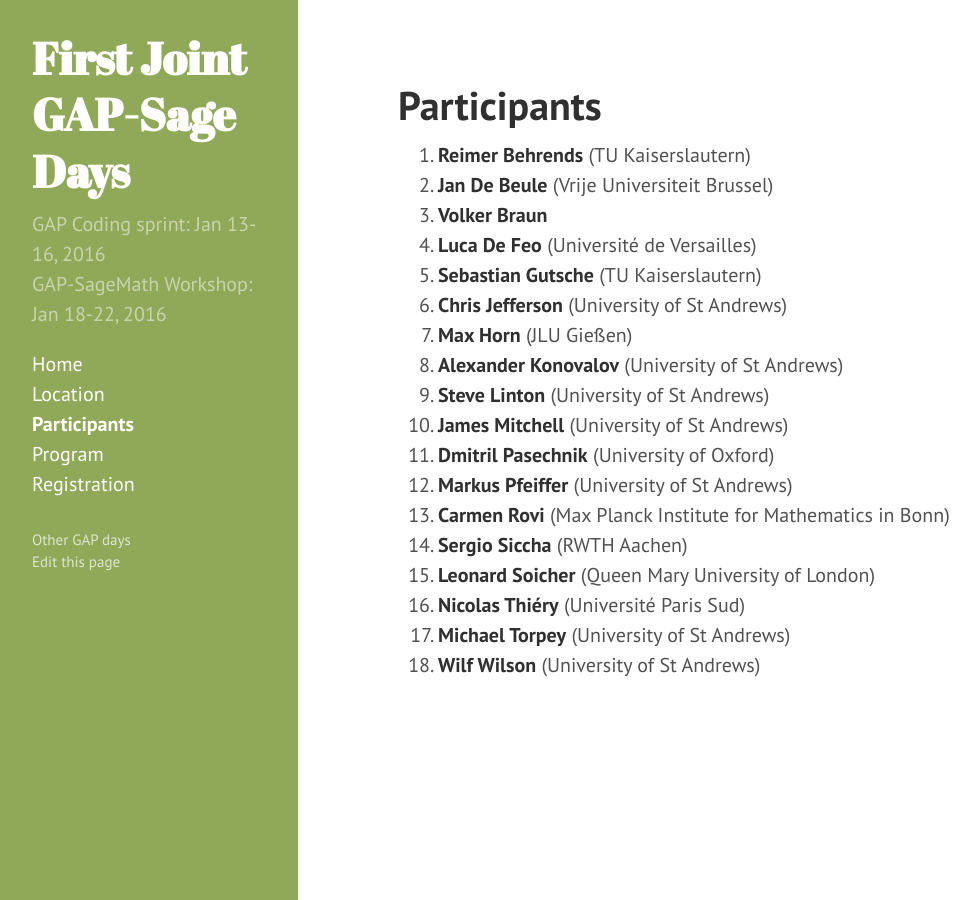
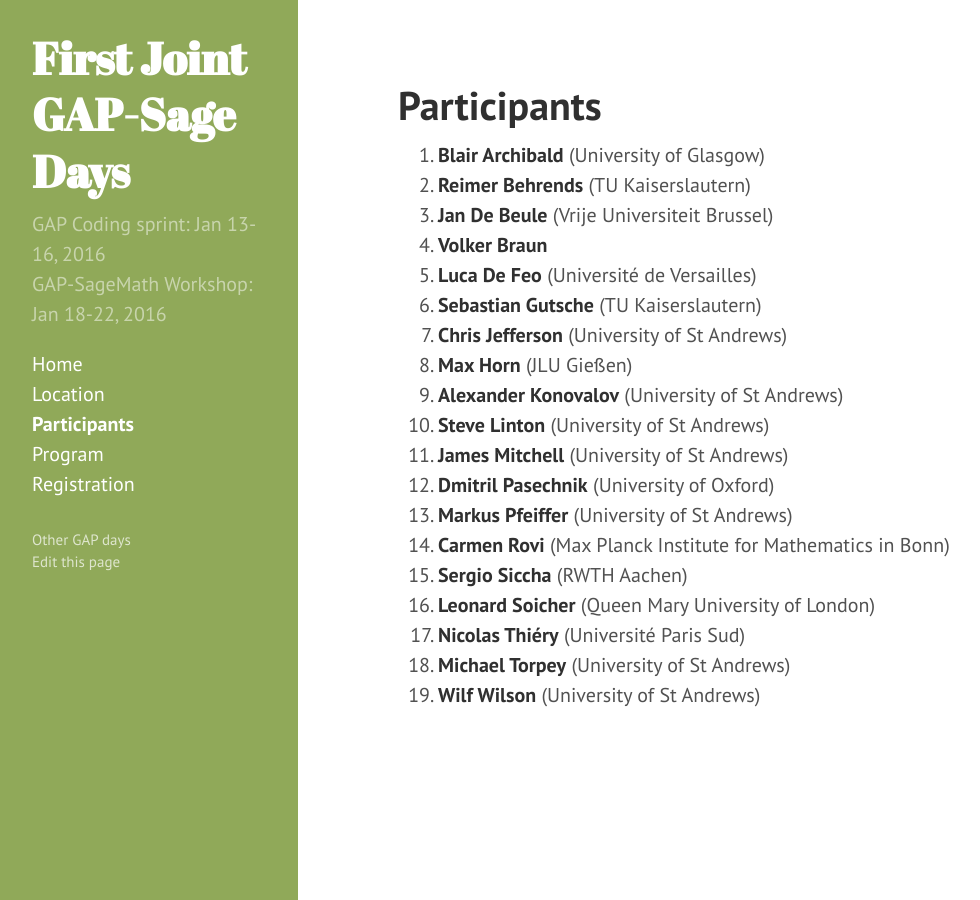
Before and after one commit to gapdays/gap-sage-days2016, a Jekyll site: the page built from participants.md, in a window 1280 px wide. Shown: the whole page, without its empty margins (2-982 px from the left). Built offline with Jekyll 4.4.1, drawn with Linux system fonts in a browser that asks for light colours; Markdown is read by kramdown in place of the engine named in the settings.

Commit message:
Update participants.yml

```diff
--- a/_data/participants.yml
+++ b/_data/participants.yml
@@ -1,3 +1,6 @@
+- name: Blair Archibald
+  affiliation: University of Glasgow
+
 - name: Reimer Behrends
   affiliation: TU Kaiserslautern
 
```
